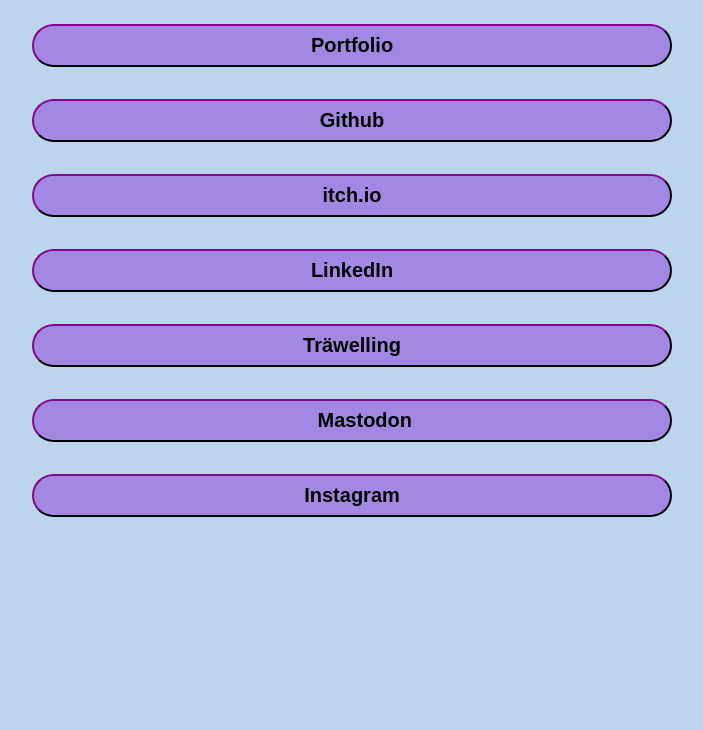
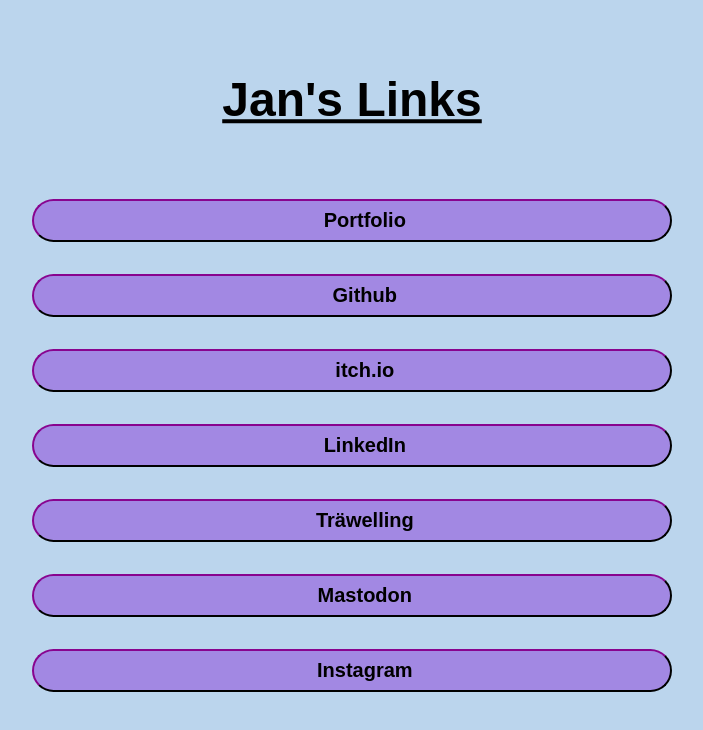
Before and after one commit to JaN0h4ck/LinkList, a website built with Parcel: page src/index.html in a window 1280 px wide. Shown: the whole page, without its empty margins (288-991 px from the left). Built offline with nearby package versions, Linux system fonts and the light colour scheme; files whose address does not match are found by name.

Commit message:
Added all Links

```diff
--- a/src/index.html
+++ b/src/index.html
@@ -7,6 +7,7 @@
 		<title>Jans Linktree</title>
 	</head>
 	<body class="body">
+		<h1 class="title">Jan's Links</h1>
 		<div class="flex flex-vert flex-center">
 			<a href="https://portfolio.jan-nothacker.de" target="_blank"
 				><button class="btn btn-pill" id="portfolio">Portfolio</button></a
@@ -27,7 +28,7 @@
 				><button class="btn btn-pill" id="mastodon">Mastodon</button></a
 			>
 			<a href="https://www.instagram.com/jan0h4ck/"
-				><button class="btn btn-pill" id="Instagram">Instagram</button></a
+				><button class="btn btn-pill" id="instagram">Instagram</button></a
 			>
 		</div>
 	</body>
--- a/src/scss/styles.scss
+++ b/src/scss/styles.scss
@@ -28,6 +28,17 @@
 
 .body {
 	background-color: var(--tertiary-color);
+	font-family: "B612", sans-serif;
+}
+
+.title {
+	display: flex;
+	font-size: 3rem;
+	justify-content: center;
+	text-decoration: underline;
+	margin: 4rem;
+
+	animation: breathe-up-down 4s linear infinite;
 }
 
 .flex {
@@ -53,7 +64,7 @@
 	padding: 0.5rem;
 
 	&:hover {
-		color: #fff;
+		color: var(--quad-color);
 		border-color: var(--secondary-color);
 		background-color: var(--primary-color);
 	}
@@ -61,7 +72,6 @@
 
 .btn-pill {
 	border-radius: 9999999999px;
-	font-family: "B612", sans-serif;
 	font-weight: bold;
 	font-size: 1.25rem;
 
@@ -74,6 +84,53 @@
 	}
 }
 
+#portfolio::before {
+	content: "\F3EE";
+}
+
+#github::before {
+	content: "\F3ED";
+}
+
+#itchio::before {
+	content: "\F448";
+}
+
+#linkedin::before {
+	content: "\F472";
+}
+
+#travelling::before {
+	content: "\F81C";
+}
+
 #mastodon::before {
 	content: "\F647";
 }
+
+#instagram::before {
+	content: "\F437";
+	font-weight: bold;
+}
+
+@keyframes breathe-up-down {
+	0% {
+		transform: translateY(0%);
+	}
+
+	25% {
+		transform: translateY(15%);
+	}
+
+	50% {
+		transform: translateY(0%);
+	}
+
+	75% {
+		transform: translateY(-15%);
+	}
+
+	100% {
+		transform: translateY(0%);
+	}
+}
```
Also changed, not shown: 1 other file.
